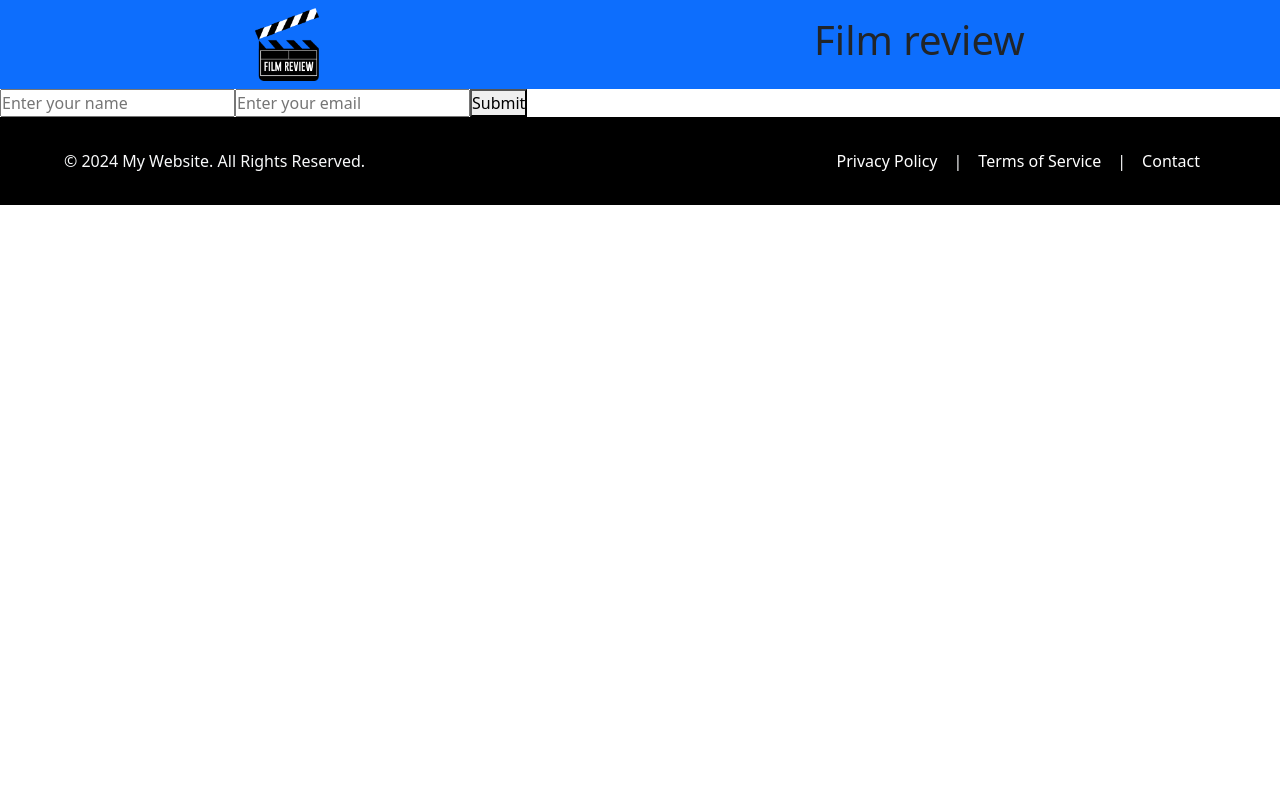
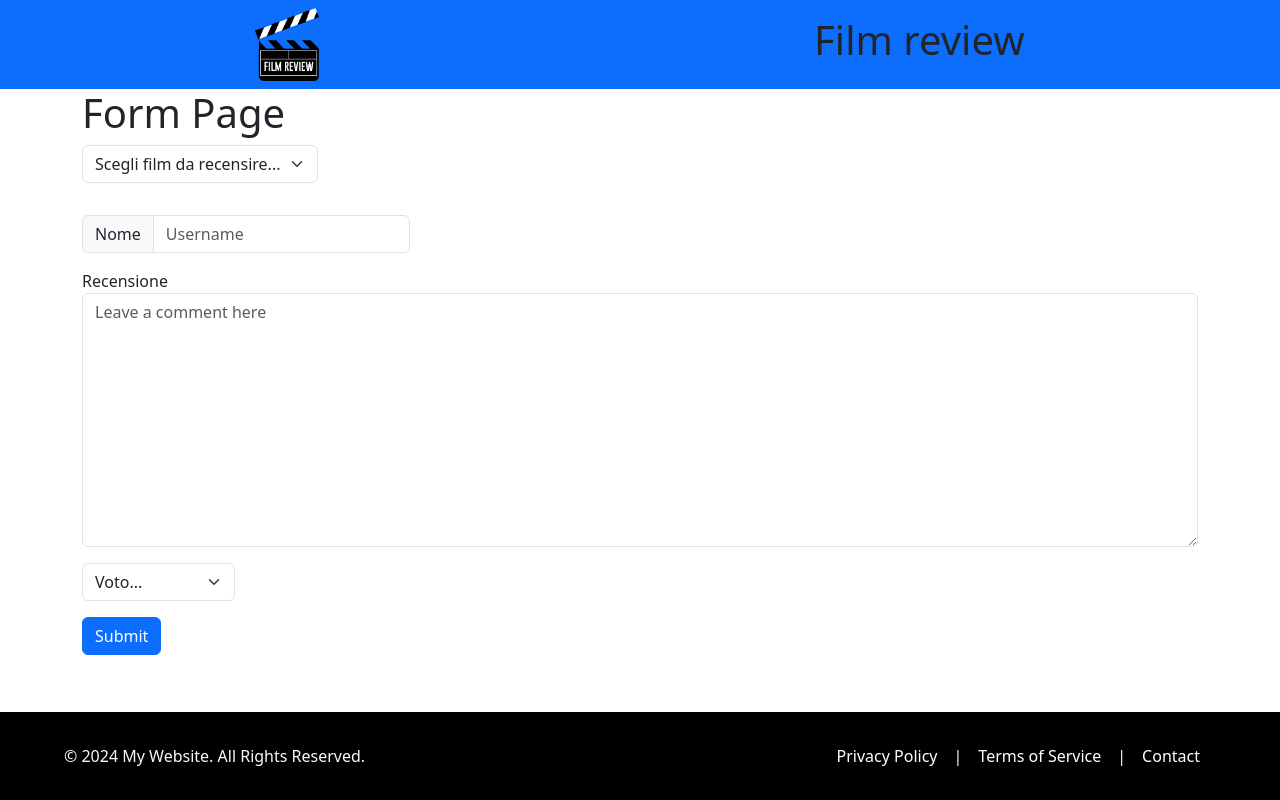
Before and after one commit to IulianBotnari/webapp-react, a React (Vite) app: page /form-page in a window 1280 px wide. Built offline with nearby package versions, Linux system fonts and the light colour scheme.

Commit message:
Add form for add review

```diff
--- a/src/App.jsx
+++ b/src/App.jsx
@@ -3,7 +3,7 @@ import AppLayout from "./components/Layout"
 import { BrowserRouter, Routes, Route } from "react-router"
 import Home from "./pages/Home"
 import FilmDetails from "./pages/FilmDetails"
-import FormPage from "./components/Form"
+import FormPage from "./pages/Form"
 // import PageNotFound from "./pages/PageNotFound"
 
 function App() {
--- a/src/components/Form.jsx
+++ /dev/null
@@ -1,15 +0,0 @@
-
-
-
-export default function FormPage() {
-
-
-    return (
-        <form>
-            <input type="text" placeholder="Enter your name" />
-            <input type="email" placeholder="Enter your email" />
-            <button type="submit">Submit</button>
-        </form>
-    )
-
-}
--- a/src/index.css
+++ b/src/index.css
@@ -40,6 +40,11 @@ a {
     color: white !important;
 }
 
+.form {
+    height: 100%;
+
+
+}
 
 .reviews {
     width: 90%;
--- /dev/null
+++ b/src/pages/Form.jsx
@@ -0,0 +1,94 @@
+import { useState } from "react"
+import { useGlobalContext } from "../global_context/GlobalContext"
+
+
+export default function FormPage() {
+    const { films } = useGlobalContext()
+    const [filmTitle, setFilmTitle] = useState("")
+    const [text, setText] = useState("")
+    const [vote, setVote] = useState("")
+    const [name, setName] = useState("")
+
+    async function postrewiev(e) {
+
+
+        try {
+            const response = await fetch('http://localhost:3000/post', {
+                method: 'POST',
+                headers: {
+                    'Content-Type': 'application/json',
+                },
+                body: JSON.stringify({
+                    movie_id: filmTitle,
+                    name: name,
+                    vote: vote,
+                    text: text
+                }),
+            });
+        }
+        catch (error) {
+            console.error('Error:', error);
+        }
+
+    }
+
+
+    return (
+        <>
+            <div className="container form">
+
+                <h1>Form Page</h1>
+                <form onSubmit={postrewiev} className="row row-cols-lg-auto g-3 align-items-start flex-column">
+                    <div className="col-12 my-3">
+                        <label className="visually-hidden" htmfor="inlineFormSelectPref">Preference</label>
+                        <select className="form-select" id="inlineFormSelectPref" onChange={(e) => setFilmTitle(e.target.value)}>
+                            <option value="">Scegli film da recensire...</option>
+                            {films.map((film, index) => (
+                                <option key={index} value={film.id}>{film.title}</option>
+                            ))}
+                        </select>
+                    </div>
+                    <div className="col-12">
+                        <label className="visually-hidden" htmlfor="inlineFormInputGroupUsername">Username</label>
+                        <div className="input-group">
+                            <div className="input-group-text">Nome</div>
+                            <input type="text" className="form-control" id="inlineFormInputGroupUsername" placeholder="Username" value={name} onChange={(e) => setName(e.target.value)} />
+                        </div>
+                    </div>
+
+                    <div className="">
+                        <label htmlfor="floatingTextarea">Recensione</label>
+                        <textarea className="form-control" rows="10" cols="500" placeholder="Leave a comment here" id="floatingTextarea" value={text} onChange={(e) => setText(e.target.value)}></textarea>
+                    </div>
+
+                    <div className="col-12">
+                        <label className="visually-hidden" htmlfor="inlineFormSelectPref">Preference</label>
+                        <select className="form-select" id="inlineFormSelectPref" onChange={(e) => setVote(e.target.value)}>
+                            <option value="" >Voto...</option>
+                            <option value="1">Una stella</option>
+                            <option value="2">Fue stelle</option>
+                            <option value="3">Tre stelle</option>
+                            <option value="4">Quattro stelle</option>
+                            <option value="5">Cinque stelle</option>
+                        </select>
+                    </div>
+
+                    {/* <div className="col-12">
+                        <div className="form-check">
+                            <input className="form-check-input" type="checkbox" id="inlineFormCheck" />
+                            <label className="form-check-label" htmlfor="inlineFormCheck">
+                                Remember me
+                            </label>
+                        </div>
+                    </div> */}
+
+                    <div className="col-12">
+                        <button type="submit" className="btn btn-primary">Submit</button>
+                    </div>
+                </form>
+            </div>
+        </>
+
+    )
+
+}
```
